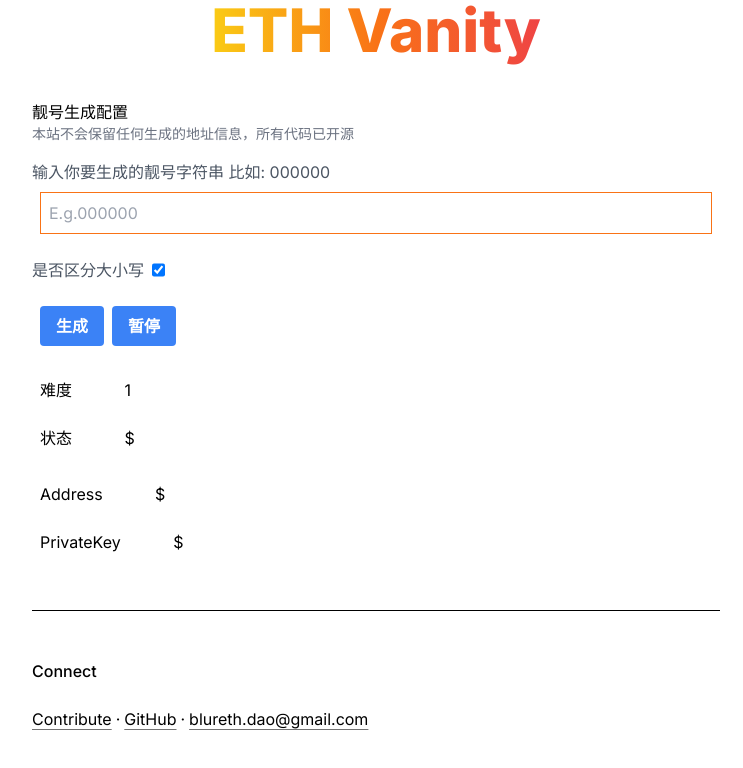
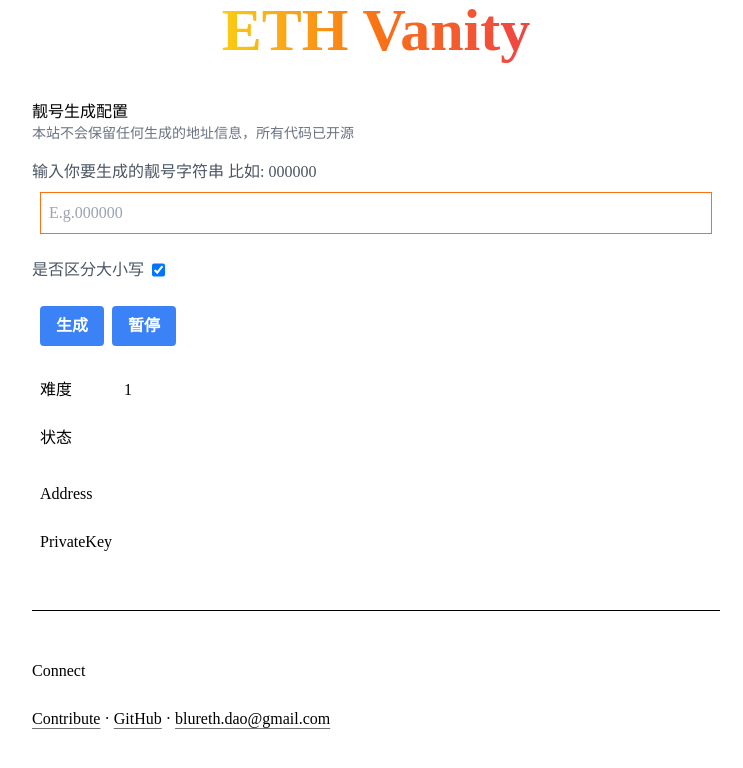
Before and after one commit to jessemoe/eth-vanity, a Next.js app: page / in a window 1280 px wide. Shown: the top 768 px of the page, without its empty margins (264-1007 px from the left). Built offline with nearby package versions, Linux system fonts and the light colour scheme.

Commit message:
fix ssr error

```diff
--- a/src/app/about/page.tsx
+++ /dev/null
@@ -1,8 +0,0 @@
-import Contact from "@/components/Contact"
-
-export default function About() {
-    return <div className="flex flex-col justify-center px-8 pt-32 md:pb-36 lg:px-10 ">
-        <Contact />
-    </div>
-
-}
--- a/src/app/page.tsx
+++ b/src/components/Home.tsx
@@ -1,11 +1,9 @@
-"use client"; // this is a client component
-
 import Contact from '@/components/Contact';
 import { useState } from 'react';
 
 const root = process.env.ROOT_URL
 
-export default function Main() {
+export default function Home() {
   const [isMatchCase, setIsMatchCase] = useState(true);
   const [value, setValue] = useState('');
   const [addr, setAddr] = useState('');
@@ -86,15 +84,15 @@ export default function Main() {
         </span>
       </div>
       <div className='mt-2 p-2'>
-        状态 <span className='ml-12'>${status}
+        状态 <span className='ml-12'>{status}
         </span>
       </div>
       <div className='mt-4 p-2'>
-        Address  <span className='ml-12'>${addr}
+        Address  <span className='ml-12'>{addr}
         </span>
       </div>
       <div className='mt-2 p-2'>
-        PrivateKey <span className='ml-12'>${privateKey}
+        PrivateKey <span className='ml-12'>{privateKey}
         </span>
       </div>
       <hr className="my-12 h-px border-0 bg-black dark:bg-[#292C2D]" />
--- a/src/app/layout.tsx
+++ b/src/components/layout.tsx
@@ -1,14 +1,7 @@
-import '@/styles/globals.css';
 
-import { cn } from '@/lib/utils';
 import { RootLayoutProps } from '@/types';
 import type { Metadata } from 'next';
-import { Inter } from 'next/font/google';
 
-const fontSans = Inter({
-  subsets: ['latin'],
-  variable: '--font-inter'
-});
 
 export const metadata: Metadata = {
   title: {
@@ -37,17 +30,8 @@ export const metadata: Metadata = {
 
 export default function RootLayout({ children }: RootLayoutProps) {
   return (
-    <html
-      lang="en"
-      className={cn(
-        'selection:bg-neutral-300 dark:bg-neutral-900 dark:text-neutral-200 dark:selection:bg-neutral-700',
-        fontSans.variable
-      )}
-    >
-      <head />
-      <body className="mx-auto flex max-w-3xl flex-auto flex-col text-sm antialiased md:text-base lg:text-base">
-        <main className="min-h-full">{children}</main>
-      </body>
-    </html>
+    <div className="mx-auto flex max-w-3xl flex-auto flex-col text-sm antialiased md:text-base lg:text-base">
+      <main className="min-h-full">{children}</main>
+    </div>
   );
 }
--- /dev/null
+++ b/src/pages/_app.tsx
@@ -0,0 +1,14 @@
+import RootLayout from '@/components/layout';
+import '@/styles/globals.css';
+import type { AppProps } from 'next/app';
+
+const MyApp = ({ Component, pageProps }: AppProps) => {
+    return (
+        <RootLayout>
+            <Component {...pageProps} />
+        </RootLayout>
+
+    );
+};
+
+export default MyApp;
--- a/src/pages/api/hello.ts
+++ /dev/null
@@ -1,13 +0,0 @@
-// Next.js API route support: https://nextjs.org/docs/api-routes/introduction
-import type { NextApiRequest, NextApiResponse } from 'next';
-
-type Data = {
-  name: string;
-};
-
-export default function handler(
-  req: NextApiRequest,
-  res: NextApiResponse<Data>
-) {
-  res.status(200).json({ name: 'John Doe' });
-}
--- /dev/null
+++ b/src/pages/index.tsx
@@ -0,0 +1,9 @@
+import Home from '@/components/Home';
+import type { NextPage } from 'next';
+const HomePage: NextPage = () => {
+    return (
+        <Home />
+    );
+  };
+
+  export default HomePage;
```
